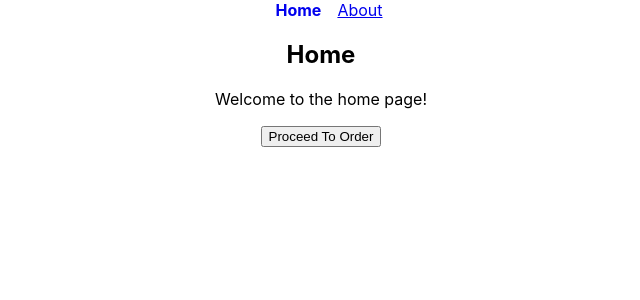
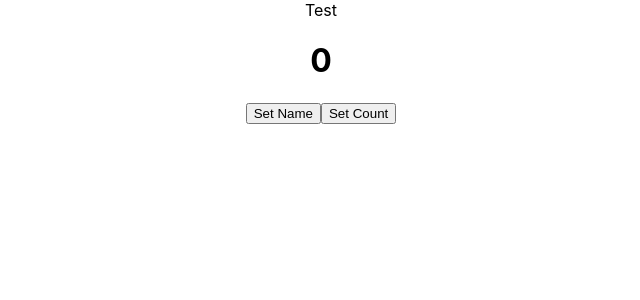
Before and after one commit to CodeCraftersGPT/ReactJSTutorial, a React (Create React App) app: page / in a window 1280 px wide. Shown: the top 300 px of the page, without its empty margins (319-959 px from the left). Built offline with nearby package versions, Linux system fonts and the light colour scheme.

Commit message:
useEffectExample

```diff
--- a/src/App.js
+++ b/src/App.js
@@ -5,17 +5,19 @@ import Home from './components/Routing/Home';
 import About from './components/Routing/About';
 import NavBar from './components/Routing/NavBar';
 import Order from './components/Routing/Order';
+import Test from './components/Test';
 
 
 function App() {
   return (
     <div className="App" >
-      <NavBar></NavBar>
+      <Test/>
+      {/* <NavBar></NavBar>
       <Routes>
          <Route path="/" element={<Home />} />
          <Route path="/about" element={<About />} />
          <Route path="/order" element={<Order />} />
-      </Routes>
+      </Routes> */}
 
     </div>
 
--- /dev/null
+++ b/src/components/Test.js
@@ -0,0 +1,38 @@
+// create simple component with jsx
+ import React,{useEffect,useState} from 'react';
+ const Test = () => {
+    //define useeffect hook with simple console log
+    //define name and count state
+    const [name,setName] = useState('');
+    const [count,setCount] = useState(0);
+
+    useEffect(() => {
+        console.log('test component mounted');
+    },[]);
+
+    // define useEffect to call when name state changes
+    useEffect(() => {
+        console.log('name state changed' + name);
+    },[name]);
+
+    // define useEffect to call when count state changes
+    useEffect(() => {
+        console.log('count state changed' + count);
+    },[count]);
+
+    // useEffect(() => {
+    //     console.log('name and count state changed' + name + count);
+    // },[name,count]);
+
+    return (
+    <div>
+        Test
+        <br/>
+        <h1>{name}</h1>
+        <h1>{count}</h1>
+        <button onClick={() => setName('test')}>Set Name</button>
+        <button onClick={() => setCount(count + 1)}>Set Count</button>
+
+        </div>);
+     }
+    export default Test;
--- a/src/index.js
+++ b/src/index.js
@@ -9,9 +9,10 @@ import { BrowserRouter as Router, Route, Link, Switch } from 'react-router-dom';
 const root = ReactDOM.createRoot(document.getElementById('root'));
 root.render(
   <React.StrictMode>
-    <Router>
     <App />
-    </Router>
+    {/* <Router>
+    <App />
+    </Router> */}
   </React.StrictMode>
 );
 
```
